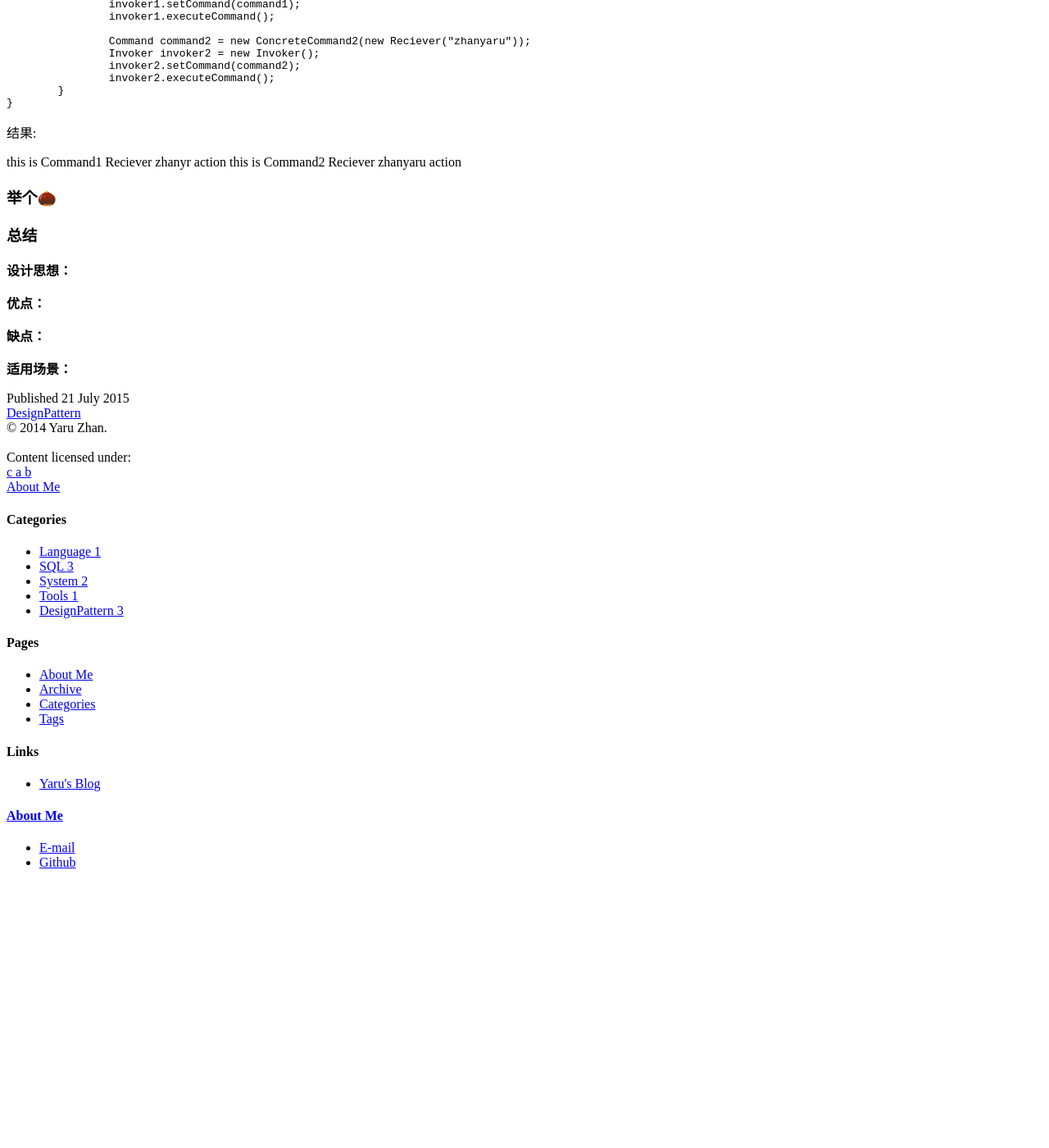
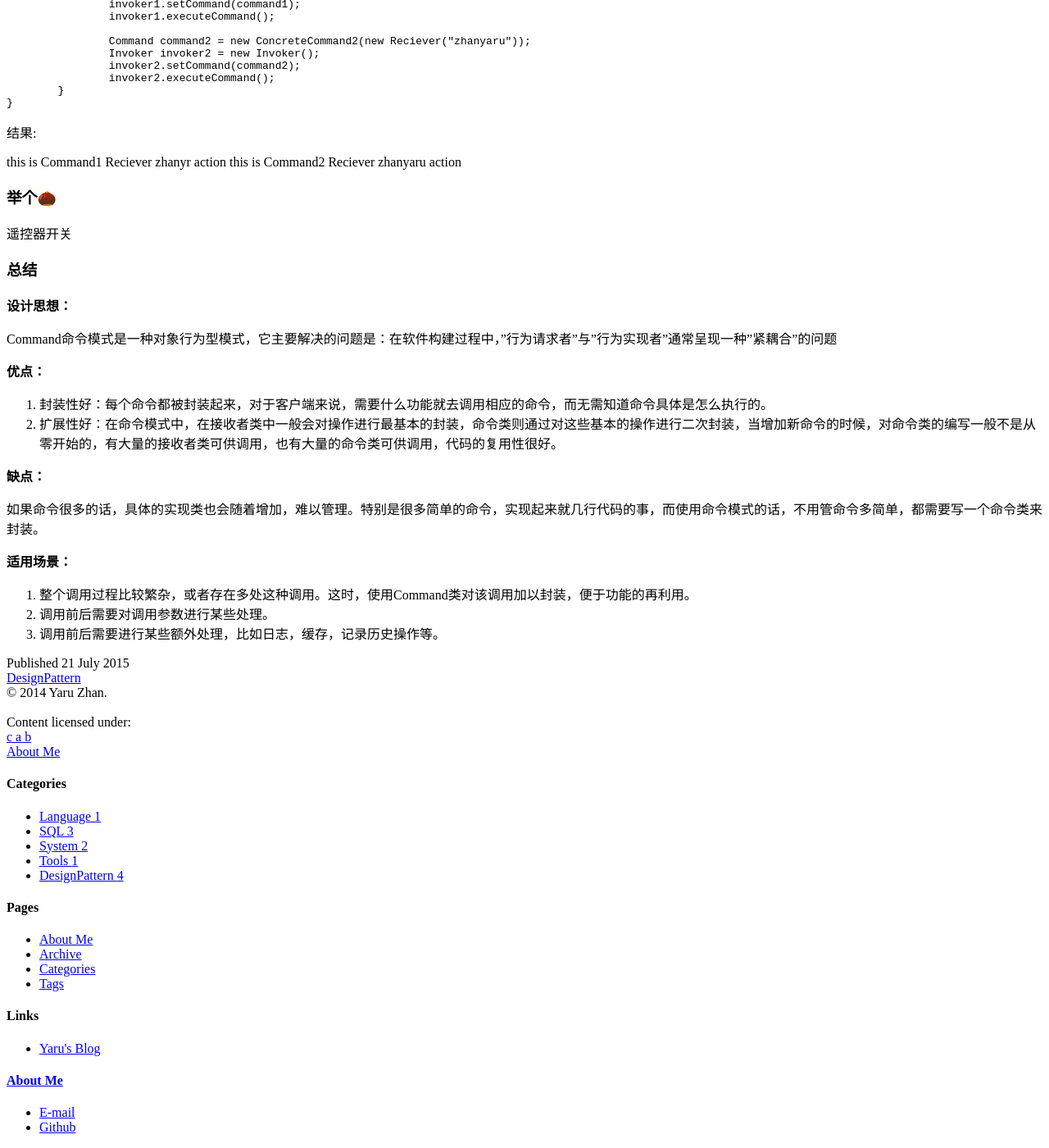
Before and after one commit to zhanyr/zhanyr.github.io, a Jekyll site: the page built from _posts/2015-7-21-design_patterns_of_command.md, in a window 1280 px wide and 1400 px high, scrolled down 2387 px. Shown: the whole window at 82% size. Built offline with Jekyll 4.4.1, drawn with Linux system fonts in a browser that asks for light colours; nearby versions of some CDN libraries; library files that are not in the unit come from our copies; comment, search, counter and statistics services are not loaded; before the commit the page ends 3464 px from its top, so only the background shows below that.

```diff
--- a/_posts/2015-7-21-design_patterns_of_command.md
+++ b/_posts/2015-7-21-design_patterns_of_command.md
@@ -116,20 +116,25 @@
 
 ###举个🌰
 
-
+遥控器开关
 
 ###总结
 
 **设计思想：**
 
-
+ Command命令模式是一种对象行为型模式，它主要解决的问题是：在软件构建过程中，"行为请求者"与"行为实现者"通常呈现一种"紧耦合"的问题
 
 **优点：**
 
-
+1. 封装性好：每个命令都被封装起来，对于客户端来说，需要什么功能就去调用相应的命令，而无需知道命令具体是怎么执行的。
+2. 扩展性好：在命令模式中，在接收者类中一般会对操作进行最基本的封装，命令类则通过对这些基本的操作进行二次封装，当增加新命令的时候，对命令类的编写一般不是从零开始的，有大量的接收者类可供调用，也有大量的命令类可供调用，代码的复用性很好。
 
 **缺点：**
 
-
+如果命令很多的话，具体的实现类也会随着增加，难以管理。特别是很多简单的命令，实现起来就几行代码的事，而使用命令模式的话，不用管命令多简单，都需要写一个命令类来封装。
 
 **适用场景：**
+
+1. 整个调用过程比较繁杂，或者存在多处这种调用。这时，使用Command类对该调用加以封装，便于功能的再利用。
+2. 调用前后需要对调用参数进行某些处理。
+3. 调用前后需要进行某些额外处理，比如日志，缓存，记录历史操作等。
```
Also changed, not shown: _posts/2015-7-25-design_patterns_of_proxy.md (added, +105 -0 lines), README.md, _images/proxy.png (added).
